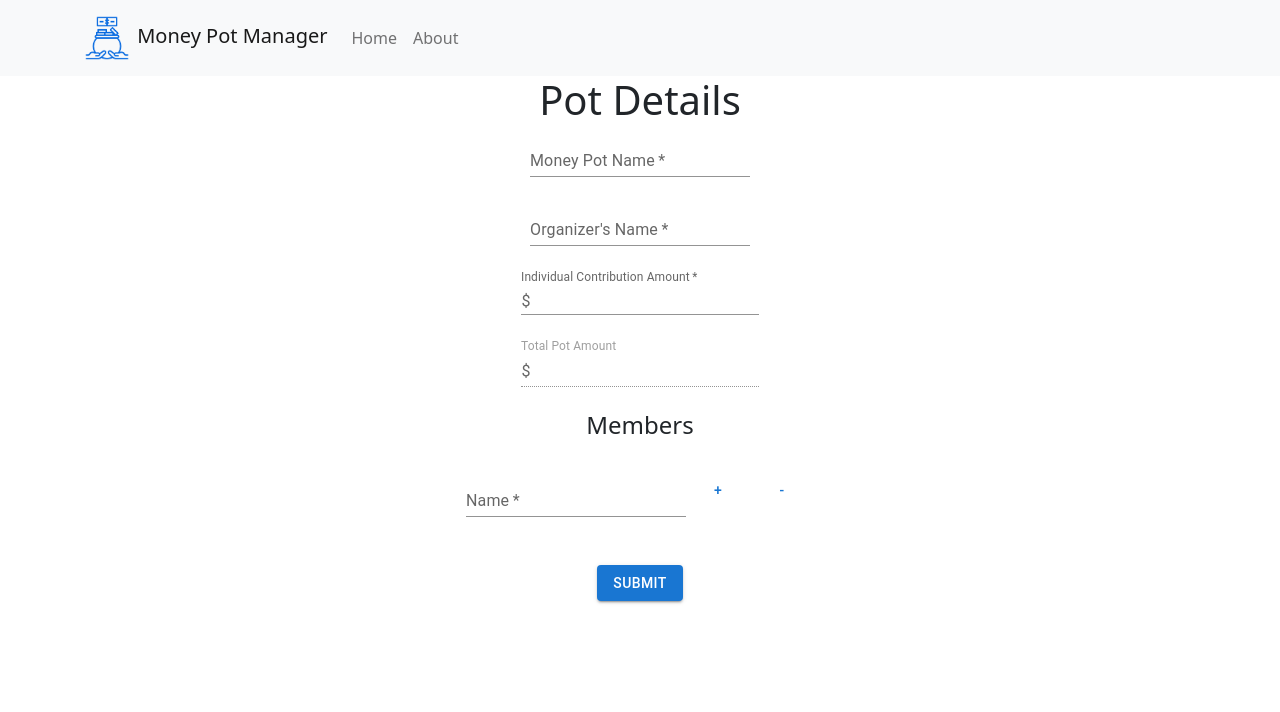
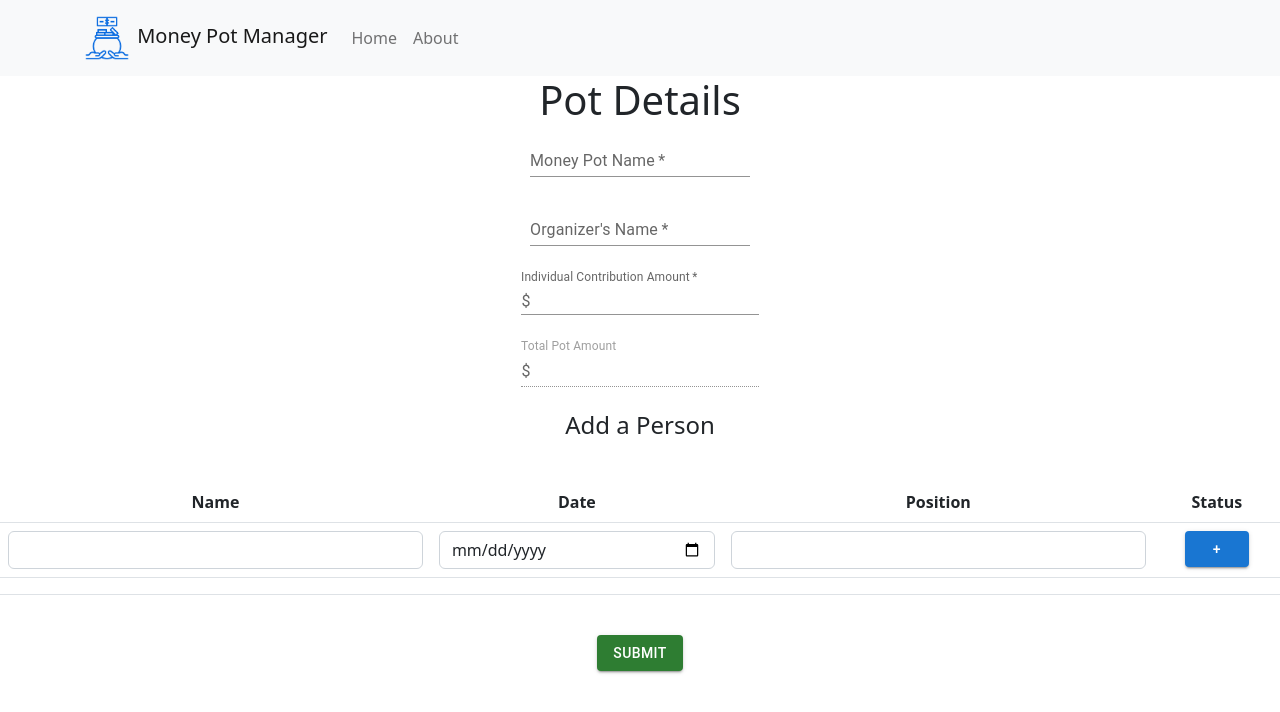
Before and after one commit to nicholascaro/money-pot, a React (Create React App) app in the folder client/: page /create in a window 1280 px wide. Shown: the top 712 px of the page. Built offline with nearby package versions, Linux system fonts and the light colour scheme; the HTML template or start-up script is replaced by a standard one.

Commit message:
implemented axios post request

```diff
--- a/client/src/components/CreateView.js
+++ b/client/src/components/CreateView.js
@@ -1,9 +1,9 @@
 import Button from "@mui/material/Button";
 import TextField from "@mui/material/TextField";
-import { useState } from "react";
 import Axios from "axios";
 import React, { useReducer } from "react";
 import InputAdornment from "@mui/material/InputAdornment";
+import TaskList from "./participantsList";
 
 function CreateView() {
   let PotObject = {
@@ -11,7 +11,14 @@ function CreateView() {
     pot_organizer: "",
     contribution_amount: undefined,
     total_pot_amount: undefined,
-    participants: [],
+    participants: [
+      {
+        index: Math.random(),
+        name: "",
+        date: "",
+        position: "",
+      },
+    ],
   };
 
   const [state, dispatch] = useReducer(reducer, PotObject);
@@ -21,17 +28,12 @@ function CreateView() {
     pot_organizer,
     contribution_amount,
     total_pot_amount,
-    particpants,
+    participants,
   } = state;
 
-  function PostNewPot() {
-    console.log("Pot object", state);
-  }
   function reducer(state, action) {
-    console.log("before switch", action);
     switch (action.type) {
       case "field": {
-        console.log("in field", action);
         return {
           ...state,
           [action.fieldName]: action.payload,
@@ -44,62 +46,100 @@ function CreateView() {
           [action.fieldName[1]]: action.payload[0] * state.participants.length,
         };
       }
+      case "appendToList": {
+        return {
+          ...state,
+          participants: [...state.participants, action.payload],
+        };
+      }
+      case "delete": {
+        return {
+          ...state,
+          participants: state.participants.filter((r) => r !== action.payload),
+        };
+      }
+      case "total": {
+        return {
+          ...state,
+          total_pot_amount:
+            state.participants.length * state.contribution_amount,
+        };
+      }
       default:
         return state;
     }
   }
 
-  function InputParticipant() {
-    const [inputFields, setInputFields] = useState([{ name: "", date: "" }]);
+  function postPot2() {
+    console.log(state);
+    Axios.post("http://localhost:8080/create", state)
+      .then(function (response) {
+        console.log(response);
+      })
+      .catch(function (error) {
+        console.log(error);
+      });
+  }
 
-    const handleFormChange = (index, event) => {
-      let data = [...inputFields];
-      data[index][event.target.name] = event.target.value;
-      setInputFields(data);
+  const handleChange = (e) => {
+    if (["name", "date", "position"].includes(e.target.name)) {
+      let participants = [...state.participants];
+      participants[e.target.dataset.id][e.target.name] = e.target.value;
+    } else {
+      dispatch({
+        type: "field",
+        fieldName: e.target.name,
+        payload: e.target.value,
+      });
+      // this.setState({ [e.target.name]: e.target.value });
+    }
+  };
+
+  const addNewRow = () => {
+    console.log("new field");
+    let newField = {
+      index: Math.random(),
+      name: "",
+      date: "",
+      position: "",
     };
+    dispatch({
+      type: "appendToList",
+      fieldName: participants,
+      payload: newField,
+    });
+    dispatch({
+      type: "total",
+    });
+  };
 
-    const addFields = () => {
-      let newfield = { name: "", date: "" };
+  const handleSubmit = (e) => {
+    // axios.defaults.headers.common["Authorization"] = localStorage.getItem('token');
+    // axios.post("http://localhost:9000/api/task", data).then(res => {
+    //     if(res.data.success) NotificationManager.success(res.data.msg);
+    // }).catch(error => {
+    //     if(error.response.status && error.response.status===400)
+    //     NotificationManager.error("Bad Request");
+    //     else NotificationManager.error("Something Went Wrong");
+    //     this.setState({ errors: error })
+    // });
+  };
 
-      setInputFields([...inputFields, newfield]);
-    };
-
-    const removeFields = (index) => {
-      let data = [...inputFields];
-      data.splice(index, 1);
-      setInputFields(data);
-    };
-
-    return (
-      <div className="Participant">
-        <form>
-          {inputFields.map((input, index) => {
-            return (
-              <div key={index}>
-                <TextField
-                  id="standard-basic"
-                  label="Name"
-                  variant="standard"
-                  required
-                  name="name"
-                  size="small"
-                  value={input.name}
-                  onChange={(event) => handleFormChange(index, event)}
-                />
-                <Button onClick={addFields}> + </Button>
-                <Button onClick={() => removeFields(index)}> - </Button>
-              </div>
-            );
-          })}
-        </form>
-      </div>
-    );
-  }
+  const clickOnDelete = (record) => {
+    dispatch({
+      type: "delete",
+      fieldName: participants,
+      payload: record,
+    });
+    dispatch({
+      type: "total",
+    });
+  };
 
   return (
     <div>
       <h1>Pot Details</h1>
-      <div className="dataFields">
+      <div>
         <div className="potName">
           <TextField
             id="standard-basic"
@@ -114,7 +154,6 @@ function CreateView() {
                 fieldName: "pot_name",
                 payload: event.target.value,
               });
-              console.log("name", pot_name);
             }}
           />
         </div>
@@ -172,17 +211,47 @@ function CreateView() {
         />
         <br />
         <br />
-        <h4>Members</h4>
-        <br />
-        <div className="participantContainer">
-          <InputParticipant />
-        </div>
+        <h4>Add a Person</h4>
         <br></br>
-        <br></br>
-        <Button variant="contained" onClick={PostNewPot}>
-          Submit
-        </Button>
       </div>
+      <div className="content">
+        <form onSubmit={handleSubmit} onChange={handleChange}>
+          <div className="row" style={{ marginTop: 10 }}>
+            <div>
+              <div>
+                <div>
+                  <table className="table">
+                    <thead>
+                      <tr>
+                        <th className="required">Name</th>
+                        <th className="required">Date</th>
+                        <th>Position</th>
+                        <th>Status</th>
+                      </tr>
+                    </thead>
+                    <tbody>
+                      <TaskList
+                        add={addNewRow}
+                        delete={clickOnDelete.bind(this)}
+                        taskList={participants}
+                      />
+                    </tbody>
+                    <tfoot>
+                      <tr>
+                        <td colSpan="7"></td>
+                      </tr>
+                    </tfoot>
+                  </table>
+                </div>
+              </div>
+            </div>
+          </div>
+        </form>
+      </div>
+      <br />
+      <Button variant="contained" onClick={postPot2} color="success">
+        Submit
+      </Button>
     </div>
   );
 }
--- a/client/src/components/PotObject.js
+++ /dev/null
@@ -1 +0,0 @@
-let PotObject = {};
--- /dev/null
+++ b/client/src/components/participantsList.js
@@ -0,0 +1,60 @@
+import React from "react";
+import Button from "@mui/material/Button";
+const TaskList = (props) => {
+  return props.taskList.map((val, idx) => {
+    let name = `name-${idx}`,
+      date = `date-${idx}`,
+      position = `position-${idx}`;
+    return (
+      <tr key={val.index}>
+        <td>
+          <input
+            type="text"
+            name="name"
+            id={name}
+            data-id={idx}
+            className="form-control "
+          />
+        </td>
+        <td>
+          <input
+            type="date"
+            name="date"
+            id={date}
+            data-id={idx}
+            className="form-control "
+          />
+        </td>
+        <td>
+          <input
+            type="text"
+            name="position"
+            id={position}
+            data-id={idx}
+            className="form-control"
+          />
+        </td>
+        <td>
+          {idx === 0 ? (
+            <Button
+              onClick={() => props.add()}
+              variant="contained"
+              //   className="btn btn-primary text-center"
+            >
+              +
+            </Button>
+          ) : (
+            <Button
+              variant="contained"
+              onClick={() => props.delete(val)}
+              color="error"
+            >
+              {/* <i className="fa fa-minus" aria-hidden="true"></i> */}-
+            </Button>
+          )}
+        </td>
+      </tr>
+    );
+  });
+};
+export default TaskList;
```
Also changed, not shown: 1 other file (tests, documents, lock files or other folders).
